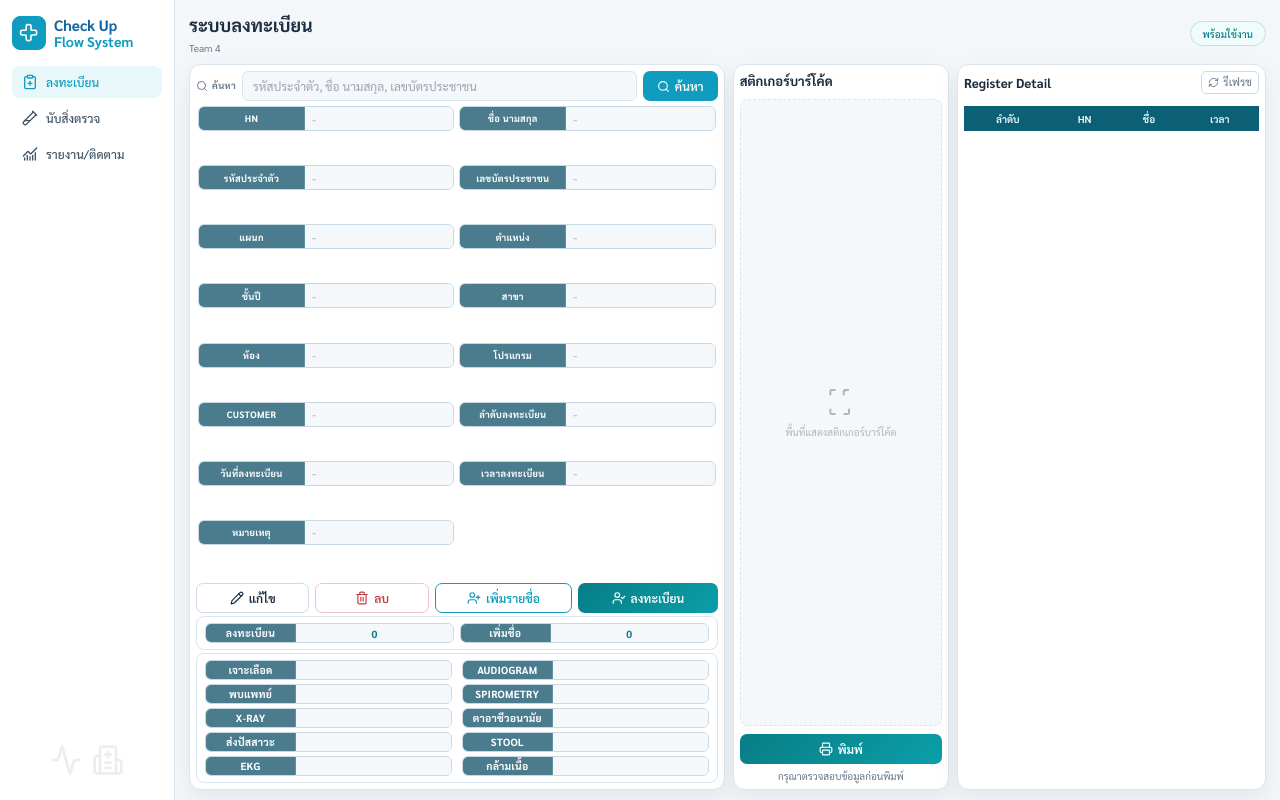
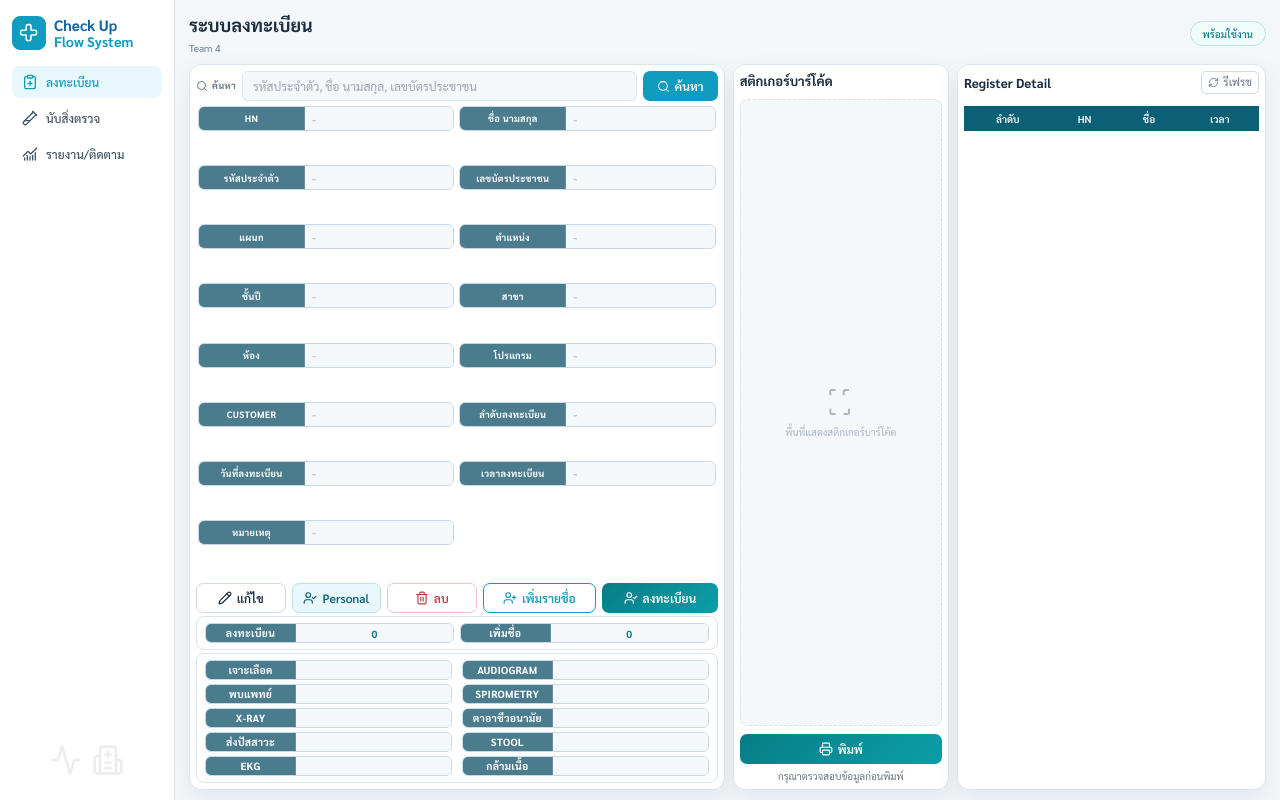
Before and after one commit to RBMedical/team4, a Next.js app: page / in a window 1280 px wide. Built offline with nearby package versions, Linux system fonts and the light colour scheme.

Commit message:
Update RegistrationPage.tsx

```diff
--- a/components/RegistrationPage.tsx
+++ b/components/RegistrationPage.tsx
@@ -34,9 +34,10 @@ const FIELDS: (keyof EmployeeRow)[] = [
 
 interface Props {
   onCountsUpdate: (counts: Record<string, number>) => void;
+  onOpenPersonal?: (hn: string) => void;
 }
 
-export function RegistrationPage({ onCountsUpdate }: Props) {
+export function RegistrationPage({ onCountsUpdate, onOpenPersonal }: Props) {
   const [query, setQuery] = useState("");
   const [results, setResults] = useState<EmployeeRow[]>([]);
   const [showResults, setShowResults] = useState(false);
@@ -478,6 +479,11 @@ ${stickerHTML}
             <Pencil size={14} />แก้ไข
           </button>
           <button
+            onClick={() => currentRow?.HN && onOpenPersonal?.(currentRow.HN)}
+            style={{ flex: 1, height: "var(--btn-h)", borderRadius: 7, border: "1px solid #bee1e8", background: "#e8f7fa", color: "#0c6075", cursor: "pointer", display: "flex", alignItems: "center", justifyContent: "center", gap: 5, fontSize: "var(--fs-base)", fontWeight: 600, whiteSpace: "nowrap" }}>
+            <UserCheck size={14} />Personal
+          </button>
+          <button
             onClick={() => currentRow && setDeleteDialog(true)}
             style={{ flex: 1, height: "var(--btn-h)", borderRadius: 7, border: "1px solid #f5c2c7", background: "#fff", color: "#c63742", cursor: "pointer", display: "flex", alignItems: "center", justifyContent: "center", gap: 5, fontSize: "var(--fs-base)", fontWeight: 600, whiteSpace: "nowrap" }}>
             <Trash2 size={14} />ลบ
```
